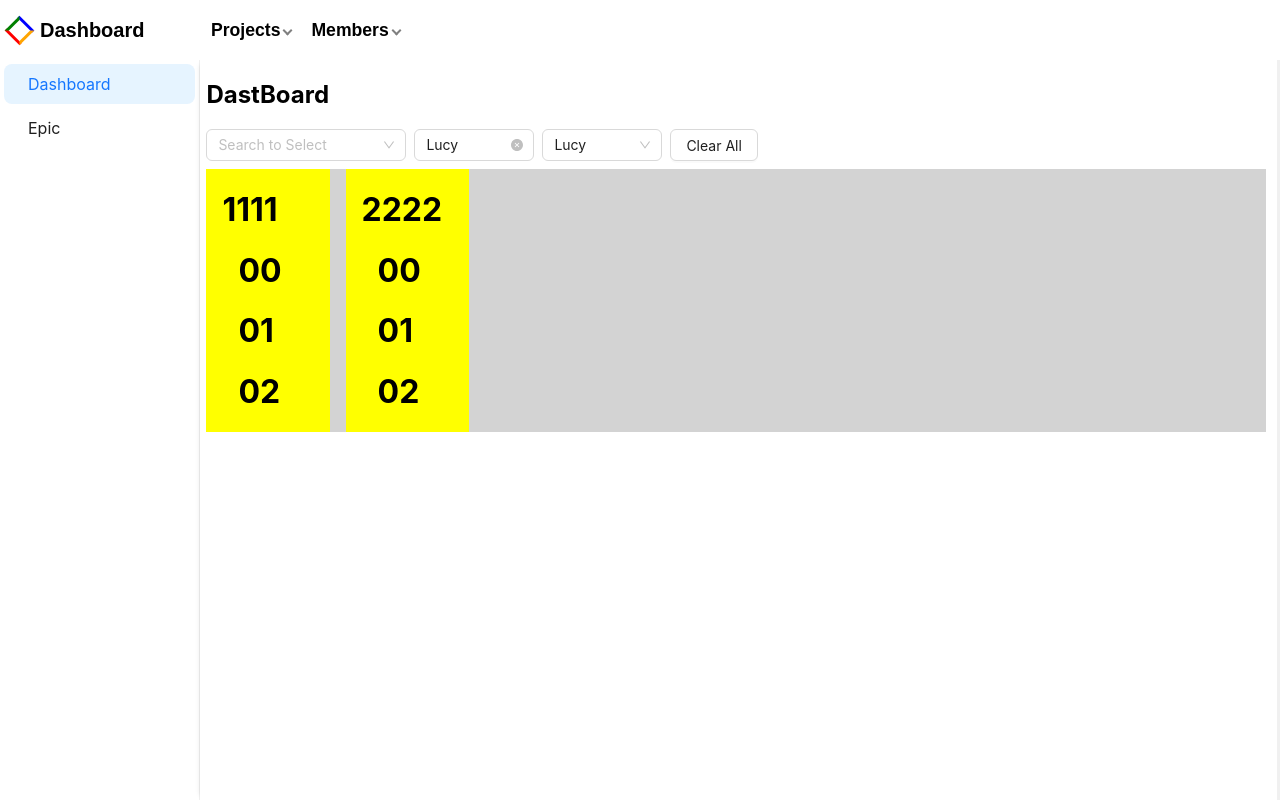
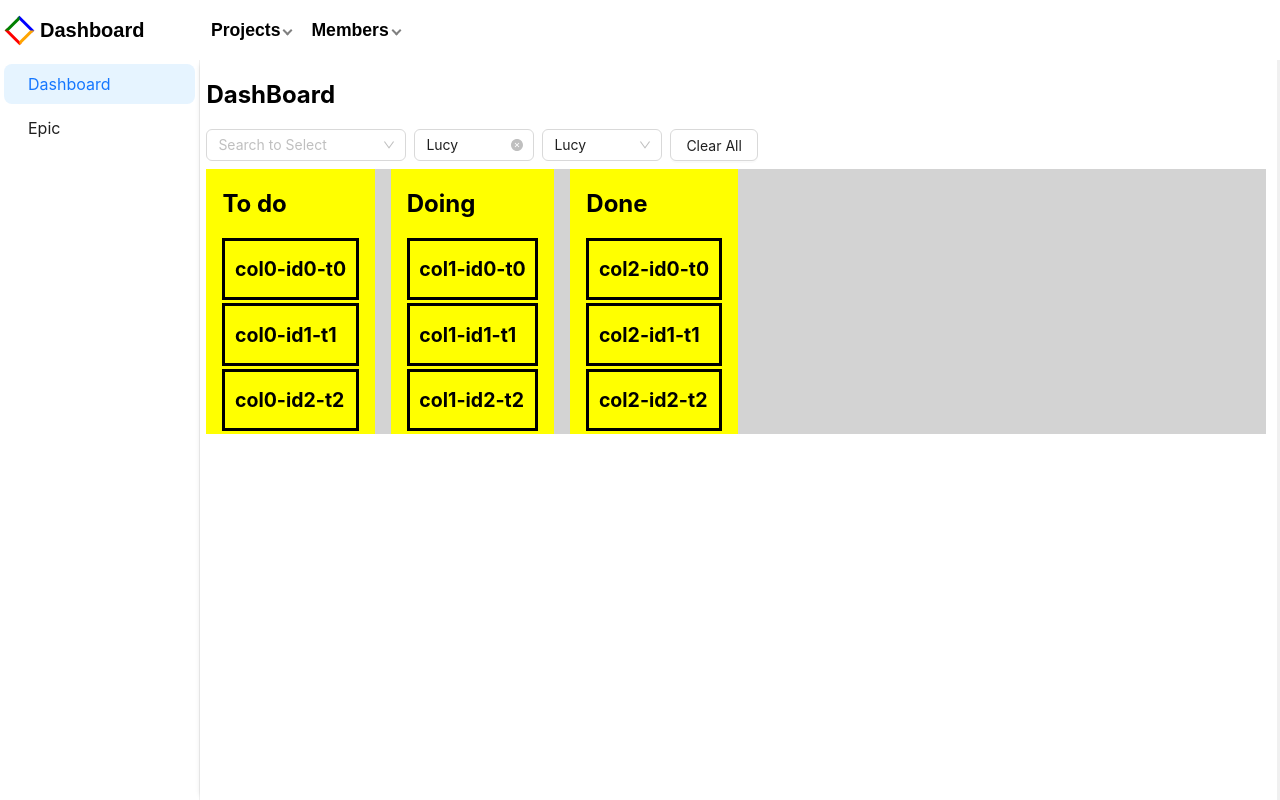
Before and after one commit to flyingmonster1210/productivity-dashboard, a React (Create React App) app: page /project/1/dashboard in a window 1280 px wide. Built offline with nearby package versions, Linux system fonts and the light colour scheme.

Commit message:
Rewrite DragBoard

```diff
--- a/src/pages/components/dashboard/DashBoard.js
+++ b/src/pages/components/dashboard/DashBoard.js
@@ -6,7 +6,7 @@ function DashBoad () {
   return (
     <div className='dashboard_wrap'>
       <div>
-        <h2>DastBoard</h2>
+        <h2>DashBoard</h2>
       </div>
       <div>
         <Selector />
--- a/src/pages/components/dashboard/DragBoard.js
+++ b/src/pages/components/dashboard/DragBoard.js
@@ -5,98 +5,74 @@ import './dashboard.css'
 
 const data = [
   {
-    "dashboard_key": "1111",
-    "task": [
-      {
-        "name": "00",
-        "type": "task",
-        "owner": "azer",
-        "task_id": "111111111"
+    columnName: 'To do',
+    tasks: [
+      { id: '0', content: 't0' },
+      { id: '1', content: 't1' },
+      { id: '2', content: 't2' },
+    ],
   },
   {
-        "name": "01",
-        "type": "task",
-        "owner": "ssss",
-        "task_id": "112111"
+    columnName: 'Doing',
+    tasks: [
+      { id: '0', content: 't0' },
+      { id: '1', content: 't1' },
+      { id: '2', content: 't2' },
+    ],
   },
   {
-        "name": "02",
-        "type": "task",
-        "owner": "xxx",
-        "task_id": "311221111"
-      },
-    ]
-  },
-  {
-    "dashboard_key": "2222",
-    "task": [
-      {
-        "name": "00",
-        "type": "task",
-        "owner": "azer",
-        "task_id": "1009"
-      },
-      {
-        "name": "01",
-        "type": "task",
-        "owner": "ssss",
-        "task_id": "1234009"
-      },
-      {
-        "name": "02",
-        "type": "task",
-        "owner": "xxx",
-        "task_id": "311256"
-      },
-    ]
+    columnName: 'Done',
+    tasks: [
+      { id: '0', content: 't0' },
+      { id: '1', content: 't1' },
+      { id: '2', content: 't2' },
+    ],
   },
 ]
 
+const handleDragEnd = () => {
+  console.log('handle drag end')
+}
+
 function DragBoard () {
   return (
-    <div className='dragboard_body_wrap'>
-      <DragDropContext>
-        <Droppable
-          direction='horizontal'
-          droppableId='droppable-xxx'
-          type='dashboard'>
+    <DragDropContext onDragEnd={handleDragEnd}>
+      <Droppable direction='horizontal' droppableId='dragboard' type='dragboard'>
         {(provided, snapshot) => (
           <div
-              className='dragboard_wrap'
             ref={provided.innerRef}
             {...provided.droppableProps}
+            className='dragboard_wrap'
           >
             {data.map((item, index) => {
+              // console.log(item)
               return (
                 <Draggable
-                    key={item.dashboard_key}
-                    draggableId={item.dashboard_key}
-                    index={index}>
+                  key={`column-${index}`}
+                  draggableId={`column-${index}`}
+                  index={index}
+                >
                   {(provided, snapshot) => {
                     return (
                       <div
-                          className='task_col'
                         ref={provided.innerRef}
                         {...provided.draggableProps}
                         {...provided.dragHandleProps}
+                        className='dragboard_column'
                       >
-                          <h1>{item.dashboard_key}</h1>
-                          <TaskDrop task={item} />
+                        <h2>{item.columnName}</h2>
+                        <TaskDrop tasks={item.tasks} colIndex={index} />
                       </div>
                     )
                   }}
                 </Draggable>
               )
             })}
-              <div>
-                {/* <Input onPressEnter={input_keydown} placeholder='Creat New Dashboard' /> */}
-              </div>
             {provided.placeholder}
           </div>
         )}
       </Droppable>
     </DragDropContext>
-    </div>
   )
 }
 
--- a/src/pages/components/dashboard/TaskDrop.js
+++ b/src/pages/components/dashboard/TaskDrop.js
@@ -1,31 +1,35 @@
 import { Draggable, Droppable, DragDropContext } from 'react-beautiful-dnd'
 
-function TaskDrop ({ task }) {
+const handleDragEnd = () => {
+  console.log('drag task')
+}
+
+function TaskDrop ({ tasks, colIndex }) {
   return (
-    <Droppable
-      // direction='horizontal'
-      droppableId='droppable-xxx'
-      type='task'>
+    <DragDropContext onDragEnd={handleDragEnd}>
+      <Droppable direction='vertical' droppableId={`column-${colIndex}`} type='column'>
         {(provided, snapshot) => (
           <div
-          className=''
             ref={provided.innerRef}
             {...provided.droppableProps}
+          // className='dragboard_wrap'
           >
-          {task.task.map((item, index) => {
+            {tasks.map((item, index) => {
               return (
                 <Draggable
-                key={item.task_id}
-                draggableId={item.task_id}>
+                  key={item.id}
+                  draggableId={item.id}
+                  index={index}
+                >
                   {(provided, snapshot) => {
                     return (
                       <div
-                      className='task_col'
                         ref={provided.innerRef}
                         {...provided.draggableProps}
                         {...provided.dragHandleProps}
+                        className='task_item'
                       >
-                      <h1>{item.name}</h1>
+                        <h2>{`col${colIndex}-id${item.id}-${item.content}`}</h2>
                       </div>
                     )
                   }}
@@ -36,6 +40,7 @@ function TaskDrop ({ task }) {
           </div>
         )}
       </Droppable>
+    </DragDropContext>
   )
 }
 
--- a/src/pages/components/dashboard/dashboard.css
+++ b/src/pages/components/dashboard/dashboard.css
@@ -1,17 +1,20 @@
-.dragboard_body_wrap {
-  /* display: flex;
-  flex-direction: column; */
+.dragboard_wrap {
+  display: flex;
+  flex-direction: row;
   margin: 0.5rem 0.5rem 0 0;
   background: lightgray;
 }
 
-.dragboard_wrap {
-  display: flex;
-  flex-direction: row;
-}
-
-.task_col {
+.dragboard_column {
   padding: 0 1rem;
   margin-right: 1rem;
   background: yellow;
 }
+
+.task_item {
+  font-size: small;
+  padding: 0 0.6rem;
+  margin: 0.2rem 0;
+  border-color: black;
+  border-style: solid;
+}
```
Lines whose indentation alone changed are shown as unchanged.
